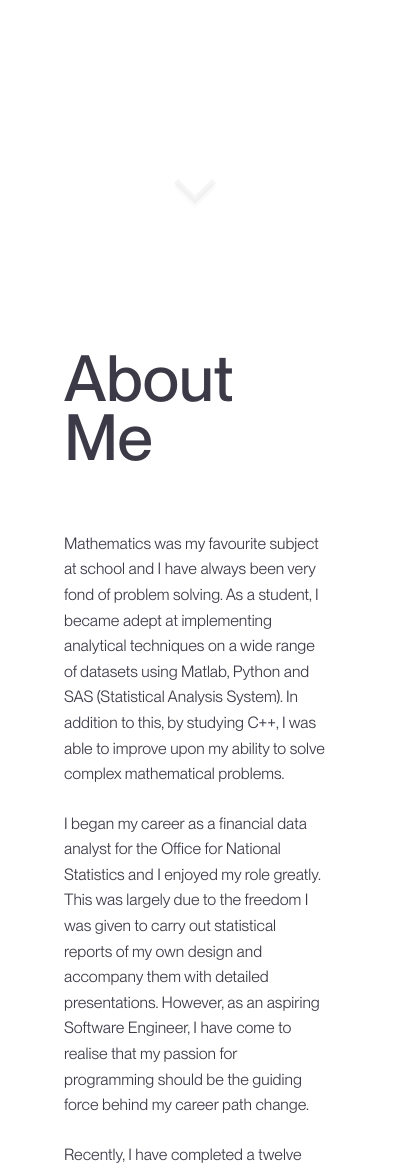
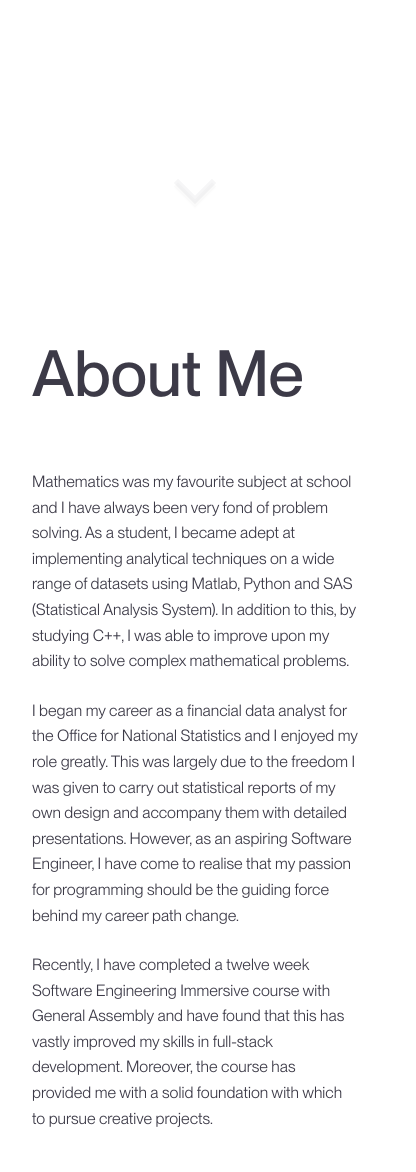
Before and after one commit to jchesher92/jchesher92.github.io, a plain HTML site: page index.html in a window 390 px wide. Shown: the part 391-1563 px from the top of the page, 416 px wide, since content can reach past the window. Drawn offline with nearby package versions, Linux system fonts and the light colour scheme.

Commit message:
about me responsive design

```diff
--- a/index.html
+++ b/index.html
@@ -184,7 +184,6 @@
       <h2 class="hs-title" id="bio-title">
         About Me
       </h2>
-      <div class="body-full">
         <div class="body-top">
           <div class="about-me-text">
             <p id="p1">
@@ -232,10 +231,7 @@
             </div>
           </div>
         </div>
-        <div class="btns">
-          <a class="btn" id="about-btn" href="https://github.com/jchesher92/" target="_blank">See my work</a>
-        </div>
-      </div>
+        <a class="btn" id="about-btn" href="https://github.com/jchesher92/" target="_blank">See my work</a>
     </div>
   </section>
 
--- a/styles/style.css
+++ b/styles/style.css
@@ -218,10 +218,14 @@ Primary use: Portfolio Template
   }
 }
 
+@media only screen and (max-width: 1527px) {
+  .body-top .about-me-text{
+    width: 100%;
+    margin-right: 0;
+  }
+}
+
 @media only screen and (max-width: 1365px) {
-  .body-top .about-me-text {
-    width: 80%;
-  }
   .body-top .technologies {
     margin: 0 ;
     padding-top: 1.5rem;
@@ -422,6 +426,10 @@ Primary use: Portfolio Template
   .row .experience .experience-item .experience-text-layer {
     font-size: 0.875rem;
   }
+  body #bio-container{
+    padding: 0 2rem;
+  }
+
 }
 
 @media only screen and (max-width: 650px) {
@@ -442,6 +450,12 @@ Primary use: Portfolio Template
   .row .experience .experience-item .experience-text-layer {
     font-size: 0.875rem;
     line-height: 1.6;
+  }
+}
+
+@media only screen and (max-width: 630px) {
+  .technologies .devicon-board {
+    width: 34rem;
   }
 }
 
@@ -559,6 +573,9 @@ Primary use: Portfolio Template
   }
   .body-full .body-top .technologies h3 {
     font-size: 19px;
+  }
+  .technologies {
+    width: 33rem;
   }
   .technologies .devicon-board {
     width: 340px;
@@ -766,9 +783,7 @@ body::before {
   font-family: 'PPNeueMontreal-Medium';
   margin-bottom: 4rem;
   margin-top: 0;
-  font-size: 4rem;
-  font-weight: 500;
-  line-height: 0.92;
+  font-weight: var(--fw-reg);
   letter-spacing: normal;
 }
 
@@ -1051,7 +1066,7 @@ body header nav h1 a:hover {
 /* ================================================= */
 
 #about {
-  padding-block-start: 6.5rem;
+  padding-block-start: 6rem;
   padding-block-end: 6rem;
 }
 
@@ -1059,23 +1074,21 @@ body header nav h1 a:hover {
   padding: 0 4rem;
 }
 
-.about-me h2 {
+#bio-container h2 {
   font-family: 'PPNeueMontreal-Medium';
-  padding-bottom: 2rem;
+  margin-bottom: 1rem;
 }
 
 .body-top {
   display: flex;
   flex-wrap: wrap;
-  /* flex-direction: row; */
 }
 
 .about-me-text {
+  padding-top: 3rem;
   width: 50%;
-}
-
-.about-me h3 {
-  background-color: var(--background);
+  margin-right: 10%;
+  padding-bottom: 1.5rem;
 }
 
 #p1, #p2 {
@@ -1083,7 +1096,7 @@ body header nav h1 a:hover {
 }
 
 .technologies {
-  margin-left: 10%;
+
   width: 35rem;
   max-width: 35rem;
   min-width: 22rem;
@@ -1097,7 +1110,7 @@ body header nav h1 a:hover {
 .devicon-board {
   display: flex;
   flex-wrap: wrap;
-  width: 38rem;
+  width: 35.875rem;
   min-width: 30.5rem;
 }
 
@@ -1129,7 +1142,7 @@ body header nav h1 a:hover {
 }
 
 #about-btn {
-  margin-top: 4rem;
+  margin-top: 2.5rem;
 }
 
 /* ================================================= */
```
